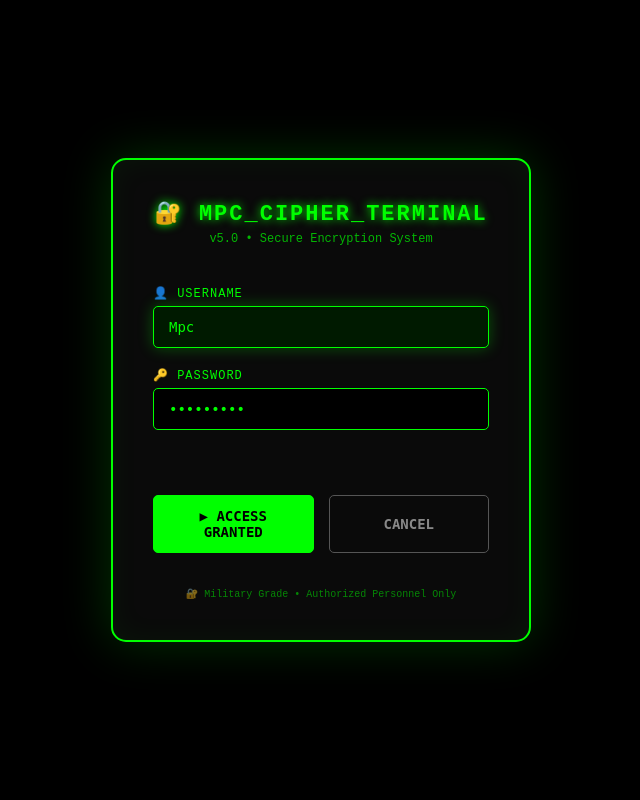
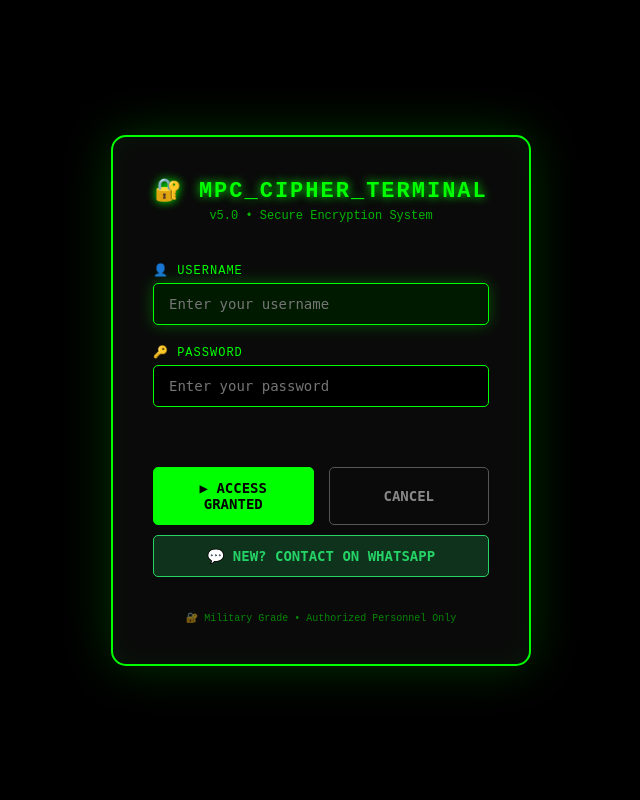
Before and after one commit to Mdav10/mpcipher, a Flask app: page / in a window 1280 px wide. Shown: the whole page, without its empty margins (319-959 px from the left). Run offline with Flask 3, Linux system fonts and the light colour scheme.

Commit message:
Professional login with WhatsApp contact and 3-dot loading animation

```diff
--- a/templates/index.html
+++ b/templates/index.html
@@ -30,14 +30,24 @@ if (typeof CryptoJS === 'undefined') {
 .login-box label{display:block;color:#0f0;font-size:12px;margin-bottom:5px;letter-spacing:1px}
 .login-box input{width:100%;background:#000;color:#0f0;border:1px solid #0f0;padding:12px 15px;font-family:monospace;font-size:14px;border-radius:5px;outline:none;transition:all 0.3s}
 .login-box input:focus{border-color:#0f0;box-shadow:0 0 15px rgba(0,255,0,0.3);background:#001a00}
-.login-box .btn-group{display:flex;gap:15px;margin-top:25px}
-.login-box button{flex:1;padding:12px;font-family:monospace;font-size:14px;font-weight:bold;border-radius:5px;cursor:pointer;transition:all 0.3s;border:1px solid #0f0;background:#001a00;color:#0f0}
-.login-box button:hover{background:#0f0;color:#000;box-shadow:0 0 20px #0f0;transform:scale(1.02)}
+.login-box .btn-group{display:flex;gap:15px;margin-top:20px;flex-wrap:wrap}
+.login-box .btn-group button{flex:1;padding:12px;font-family:monospace;font-size:14px;font-weight:bold;border-radius:5px;cursor:pointer;transition:all 0.3s;border:1px solid #0f0;background:#001a00;color:#0f0;min-width:100px}
+.login-box .btn-group button:hover{background:#0f0;color:#000;box-shadow:0 0 20px #0f0;transform:scale(1.02)}
+.login-box .btn-group button:disabled{opacity:0.5;cursor:not-allowed;transform:none}
 .login-box .error{color:#ff4444;font-size:12px;text-align:center;margin-top:15px;min-height:20px;text-shadow:0 0 5px #ff000033}
 .login-box .footer{text-align:center;margin-top:20px;padding-top:15px;border-top:1px solid #0f033;font-size:10px;color:#0f0;opacity:0.5}
-#loginStatus{color:#0f0;font-size:11px;text-align:center;margin-top:10px;min-height:16px}
+.whatsapp-btn{background:#25D36633 !important;border-color:#25D366 !important;color:#25D366 !important}
+.whatsapp-btn:hover{background:#25D366 !important;color:#000 !important;box-shadow:0 0 20px #25D366 !important}
+#loginStatus{color:#ff4444;font-size:12px;text-align:center;min-height:20px;margin-top:10px}
 
-/* Rest of the tool styles (unchanged) */
+/* 3-Dot Loading Animation */
+.dot-loader{display:inline-flex;gap:6px;align-items:center;justify-content:center}
+.dot-loader .dot{width:8px;height:8px;background:#0f0;border-radius:50%;display:inline-block;animation:bounce 1.2s infinite ease-in-out}
+.dot-loader .dot:nth-child(2){animation-delay:0.2s}
+.dot-loader .dot:nth-child(3){animation-delay:0.4s}
+@keyframes bounce{0%,60%,100%{transform:scale(1);opacity:1}30%{transform:scale(1.5);opacity:0.7}}
+
+/* Rest of tool styles (unchanged) */
 .status-bar{display:flex;justify-content:space-between;padding:10px;border-bottom:1px solid #0f0;margin-bottom:20px;color:#0f0;font-size:11px;flex-wrap:wrap;align-items:center}
 .led{display:inline-block;width:10px;height:10px;background:#0f0;border-radius:50%;animation:blink 1s infinite;margin-right:8px}
 @keyframes blink{0%,100%{opacity:1}50%{opacity:0.3}}
@@ -95,16 +105,21 @@ button:hover{background:#0f0;color:#000;box-shadow:0 0 15px #0f0}
         <form id="loginForm" onsubmit="return false;">
             <div class="field">
                 <label>👤 USERNAME</label>
-                <input type="text" id="loginUsername" placeholder="Enter username" value="Mpc" autofocus>
+                <input type="text" id="loginUsername" placeholder="Enter your username" autofocus>
             </div>
             <div class="field">
                 <label>🔑 PASSWORD</label>
-                <input type="password" id="loginPassword" placeholder="Enter password" value="08800Mpc!">
+                <input type="password" id="loginPassword" placeholder="Enter your password">
             </div>
-            <div id="loginStatus" style="color:#ff4444;font-size:12px;text-align:center;min-height:20px;"></div>
+            <div id="loginStatus"></div>
             <div class="btn-group">
                 <button type="button" id="loginBtn" style="background:#0f0;color:#000;border-color:#0f0;">▶ ACCESS GRANTED</button>
                 <button type="button" id="cancelBtn" style="background:transparent;border-color:#555;color:#888;">CANCEL</button>
+            </div>
+            <div class="btn-group" style="margin-top:10px;">
+                <button type="button" id="whatsappBtn" class="whatsapp-btn" style="flex:1;min-width:100%;">
+                    💬 NEW? CONTACT ON WHATSAPP
+                </button>
             </div>
             <div class="footer">🔐 Military Grade • Authorized Personnel Only</div>
         </form>
@@ -312,7 +327,6 @@ setInterval(drawMatrix,35);
 window.addEventListener('resize', ()=>{
     canvas.width=window.innerWidth;
     canvas.height=window.innerHeight;
-    // recalc columns etc. but we keep simple
 });
 
 // ==========================================
@@ -328,6 +342,7 @@ const loginPassword = document.getElementById('loginPassword');
 const loginStatus = document.getElementById('loginStatus');
 const loginBtn = document.getElementById('loginBtn');
 const cancelBtn = document.getElementById('cancelBtn');
+const whatsappBtn = document.getElementById('whatsappBtn');
 
 // Check if already logged in
 if (sessionStorage.getItem('mpc_logged_in') === 'true') {
@@ -338,31 +353,90 @@ if (sessionStorage.getItem('mpc_logged_in') === 'true') {
     mainContainer.style.display = 'none';
 }
 
+// ==========================================
+// 3. 3-DOT LOADING ANIMATION
+// ==========================================
+function showLoading(button) {
+    button.disabled = true;
+    button.innerHTML = `
+        <span class="dot-loader">
+            <span class="dot"></span>
+            <span class="dot"></span>
+            <span class="dot"></span>
+        </span>
+        AUTHENTICATING...
+    `;
+    button.style.background = '#0f0033';
+}
+
+function resetButton(button) {
+    button.disabled = false;
+    button.innerHTML = '▶ ACCESS GRANTED';
+    button.style.background = '#0f0';
+    button.style.color = '#000';
+}
+
 function attemptLogin() {
     const user = loginUsername.value.trim();
     const pass = loginPassword.value.trim();
+
+    // Show loading animation
+    showLoading(loginBtn);
+
+    // Simulate authentication delay (1.5 seconds for professional feel)
+    setTimeout(() => {
         if (user === VALID_USERNAME && pass === VALID_PASSWORD) {
             sessionStorage.setItem('mpc_logged_in', 'true');
             loginOverlay.style.display = 'none';
             mainContainer.style.display = 'block';
-        loginStatus.textContent = '';
+            loginStatus.textContent = '✅ ACCESS GRANTED. WELCOME!';
+            loginStatus.style.color = '#0f0';
+            resetButton(loginBtn);
             // Initialize tool after login
+            setupToolEvents();
             updateUI();
             updateConversion();
         } else {
+            resetButton(loginBtn);
             loginStatus.textContent = '⛔ INVALID CREDENTIALS. ACCESS DENIED.';
             loginStatus.style.color = '#ff4444';
             // Shake effect
-        loginOverlay.querySelector('.login-box').style.animation = 'shake 0.4s';
-        setTimeout(()=>{loginOverlay.querySelector('.login-box').style.animation = '';}, 500);
+            const box = loginOverlay.querySelector('.login-box');
+            box.style.animation = 'shake 0.4s';
+            setTimeout(()=>{box.style.animation = '';}, 500);
+            loginUsername.value = '';
+            loginPassword.value = '';
+            loginUsername.focus();
         }
+    }, 1500);
 }
 
-// Add keypress event for Enter
-loginUsername.addEventListener('keypress', (e) => { if(e.key==='Enter') loginPassword.focus(); });
-loginPassword.addEventListener('keypress', (e) => { if(e.key==='Enter') attemptLogin(); });
+// ==========================================
+// 4. WHATSAPP CONTACT
+// ==========================================
+whatsappBtn.addEventListener('click', () => {
+    const phoneNumber = '256762117982';
+    const message = encodeURIComponent(
+        'Hello Mugisha Pc,\n\n' +
+        'I would like to access the MPC_CIPHER_TERMINAL.\n' +
+        'Please provide me with credentials.\n\n' +
+        'Thank you!'
+    );
+    window.open(`https://wa.me/${phoneNumber}?text=${message}`, '_blank');
+});
+
+// ==========================================
+// 5. EVENT LISTENERS
+// ==========================================
+loginUsername.addEventListener('keypress', (e) => {
+    if(e.key==='Enter') loginPassword.focus();
+});
+loginPassword.addEventListener('keypress', (e) => {
+    if(e.key==='Enter') attemptLogin();
+});
 
 loginBtn.addEventListener('click', attemptLogin);
+
 cancelBtn.addEventListener('click', ()=>{
     loginUsername.value = '';
     loginPassword.value = '';
@@ -384,7 +458,7 @@ styleShake.textContent = `
 document.head.appendChild(styleShake);
 
 // ==========================================
-// 3. CIPHER FUNCTIONS (unchanged)
+// 6. CIPHER FUNCTIONS
 // ==========================================
 function caesarEncrypt(text,shift){if(!text)return '';shift=shift%26;return text.replace(/[a-zA-Z]/g,c=>{const b=c<='Z'?65:97;return String.fromCharCode(((c.charCodeAt(0)-b+shift)%26+26)%26+b);});}
 function caesarDecrypt(text,shift){return caesarEncrypt(text,-shift);}
@@ -415,7 +489,7 @@ if(mode==='encrypt'){switch(type){case'caesar':return caesarEncrypt(text,shift);
 else{switch(type){case'caesar':return caesarDecrypt(text,shift);case'atbash':return atbash(text);case'base64':return base64Decode(text);case'reverse':return reverse(text);case'rot13':return rot13(text);case'binary':return binaryDecode(text);case'hex':return hexDecode(text);case'morse':return morseDecode(text);case'rot5':return rot5(text);case'rot47':return rot47(text);case'vigenere':return vigenereDecrypt(text,vigenereKey);case'affine':return affineDecrypt(text,affineA,affineB);case'aes':return aesDecrypt(text,aesPassword);default:return text;}}}
 
 // ==========================================
-// 4. UI CONTROLS (unchanged)
+// 7. UI CONTROLS
 // ==========================================
 const inputText=document.getElementById('inputText');
 const outputText=document.getElementById('outputText');
@@ -438,71 +512,7 @@ function updateUI(){const type=cipherType.value;shiftControl.style.display=type=
 function updateConversion(){const text=inputText.value;const type=cipherType.value;const shift=parseInt(shiftSlider.value);const key=vigenereKey.value;const a=parseInt(affineA.value);const b=parseInt(affineB.value);const password=aesKey.value;const result=processText(text,type,currentMode,shift,key,a,b,password);outputText.value=result;
 if(text.trim()&&result.trim()&&text!==result){const historyDiv=document.getElementById('historyList');const time=new Date().toLocaleTimeString();const modeIcon=currentMode==='encrypt'?'🔒':'🔓';const typeIcon={caesar:'🔐',atbash:'🔄',base64:'📦',reverse:'🔁',rot13:'🌀',binary:'💻',hex:'🔢',morse:'📡',rot5:'🔢',rot47:'🎯',vigenere:'🗝️',affine:'📐',aes:'🔐⭐'}[type]||'📝';const item=document.createElement('div');item.className='history-item';item.innerHTML=`[${time}] ${modeIcon} ${typeIcon} | "${text.substring(0,30)}" → "${result.substring(0,30)}"`;historyDiv.insertBefore(item,historyDiv.firstChild);while(historyDiv.children.length>20)historyDiv.removeChild(historyDiv.lastChild);}}
 
-// Event listeners (only after login)
-document.addEventListener('DOMContentLoaded', function(){
-    if (sessionStorage.getItem('mpc_logged_in') === 'true') {
-        // already set up after login
-        inputText.addEventListener('input', updateConversion);
-        cipherType.addEventListener('change', ()=>{updateUI(); updateConversion();});
-        shiftSlider.addEventListener('input', ()=>{shiftValue.textContent=shiftSlider.value; updateConversion();});
-        affineA.addEventListener('input', ()=>{affineAValue.textContent=affineA.value; updateConversion();});
-        affineB.addEventListener('input', ()=>{affineBValue.textContent=affineB.value; updateConversion();});
-        document.getElementById('randomShift').addEventListener('click', ()=>{const r=Math.floor(Math.random()*25)+1;shiftSlider.value=r;shiftValue.textContent=r;updateConversion();});
-        document.getElementById('randomKey').addEventListener('click', ()=>{const chars='ABCDEFGHIJKLMNOPQRSTUVWXYZabcdefghijklmnopqrstuvwxyz0123456789';let k='';for(let i=0;i<10;i++)k+=chars[Math.floor(Math.random()*chars.length)];vigenereKey.value=k;updateConversion();});
-        document.getElementById('randomAesKey').addEventListener('click', ()=>{const chars='ABCDEFGHIJKLMNOPQRSTUVWXYZabcdefghijklmnopqrstuvwxyz0123456789!@#$%^&*()';let k='';for(let i=0;i<16;i++)k+=chars[Math.floor(Math.random()*chars.length)];aesKey.value=k;updateConversion();});
-        document.getElementById('autoDetectBtn').addEventListener('click', ()=>{currentMode='encrypt';document.getElementById('autoDetectBtn').classList.add('active-mode');document.getElementById('manualEncryptBtn').classList.remove('active-mode');document.getElementById('manualDecryptBtn').classList.remove('active-mode');updateConversion();});
-        document.getElementById('manualEncryptBtn').addEventListener('click', ()=>{currentMode='encrypt';document.getElementById('manualEncryptBtn').classList.add('active-mode');document.getElementById('autoDetectBtn').classList.remove('active-mode');document.getElementById('manualDecryptBtn').classList.remove('active-mode');updateConversion();});
-        document.getElementById('manualDecryptBtn').addEventListener('click', ()=>{currentMode='decrypt';document.getElementById('manualDecryptBtn').classList.add('active-mode');document.getElementById('autoDetectBtn').classList.remove('active-mode');document.getElementById('manualEncryptBtn').classList.remove('active-mode');updateConversion();});
-        document.getElementById('swapBtn').addEventListener('click', ()=>{const temp=inputText.value;inputText.value=outputText.value;outputText.value=temp;updateConversion();});
-        document.getElementById('copyBtn').addEventListener('click', ()=>{outputText.select();document.execCommand('copy');alert('📋 Copied!');});
-        document.getElementById('clearBtn').addEventListener('click', ()=>{inputText.value='';outputText.value='';document.getElementById('historyList').innerHTML='';updateConversion();});
-        document.getElementById('fullscreenBtn').addEventListener('click', ()=>{if(document.documentElement.requestFullscreen)document.documentElement.requestFullscreen();});
-
-        // User Guide Modal
-        const modal=document.getElementById('userGuideModal');
-        const userGuideBtn=document.getElementById('userGuideBtn');
-        const closeBtn=document.getElementById('closeGuideBtn');
-        userGuideBtn.addEventListener('click', ()=>{modal.style.display='block';});
-        closeBtn.addEventListener('click', ()=>{modal.style.display='none';});
-        window.addEventListener('click', (e)=>{if(e.target===modal){modal.style.display='none';}});
-
-        updateUI();
-        updateConversion();
-    }
-});
-
-// If login happens after page load, we need to attach events then.
-// We'll re-run event attachment after successful login.
-const origAttempt = attemptLogin;
-attemptLogin = function() {
-    const user = loginUsername.value.trim();
-    const pass = loginPassword.value.trim();
-    if (user === VALID_USERNAME && pass === VALID_PASSWORD) {
-        sessionStorage.setItem('mpc_logged_in', 'true');
-        loginOverlay.style.display = 'none';
-        mainContainer.style.display = 'block';
-        loginStatus.textContent = '';
-        // Now attach events
-        // We can just re-run the DOMContentLoaded logic or manually attach.
-        // Since we already have a listener, we can trigger it.
-        // But to be safe, we manually call the setup.
-        // Use a function to setup events.
-        setupToolEvents();
-        updateUI();
-        updateConversion();
-    } else {
-        loginStatus.textContent = '⛔ INVALID CREDENTIALS. ACCESS DENIED.';
-        loginStatus.style.color = '#ff4444';
-        const box = loginOverlay.querySelector('.login-box');
-        box.style.animation = 'shake 0.4s';
-        setTimeout(()=>{box.style.animation = '';}, 500);
-    }
-};
-
 function setupToolEvents() {
-    // Remove previous listeners to avoid duplicates (not necessary if only called once)
-    // But we'll just add if not already added.
-    // We can use a flag to prevent double binding.
     if (window._eventsAttached) return;
     window._eventsAttached = true;
 
@@ -522,7 +532,6 @@ function setupToolEvents() {
     document.getElementById('clearBtn').addEventListener('click', ()=>{inputText.value='';outputText.value='';document.getElementById('historyList').innerHTML='';updateConversion();});
     document.getElementById('fullscreenBtn').addEventListener('click', ()=>{if(document.documentElement.requestFullscreen)document.documentElement.requestFullscreen();});
 
-    // User Guide Modal
     const modal=document.getElementById('userGuideModal');
     const userGuideBtn=document.getElementById('userGuideBtn');
     const closeBtn=document.getElementById('closeGuideBtn');
@@ -531,7 +540,7 @@ function setupToolEvents() {
     window.addEventListener('click', (e)=>{if(e.target===modal){modal.style.display='none';}});
 }
 
-// If already logged in at page load, attach events.
+// If already logged in at page load
 if (sessionStorage.getItem('mpc_logged_in') === 'true') {
     setupToolEvents();
     updateUI();
```
Lines whose indentation alone changed are shown as unchanged.
